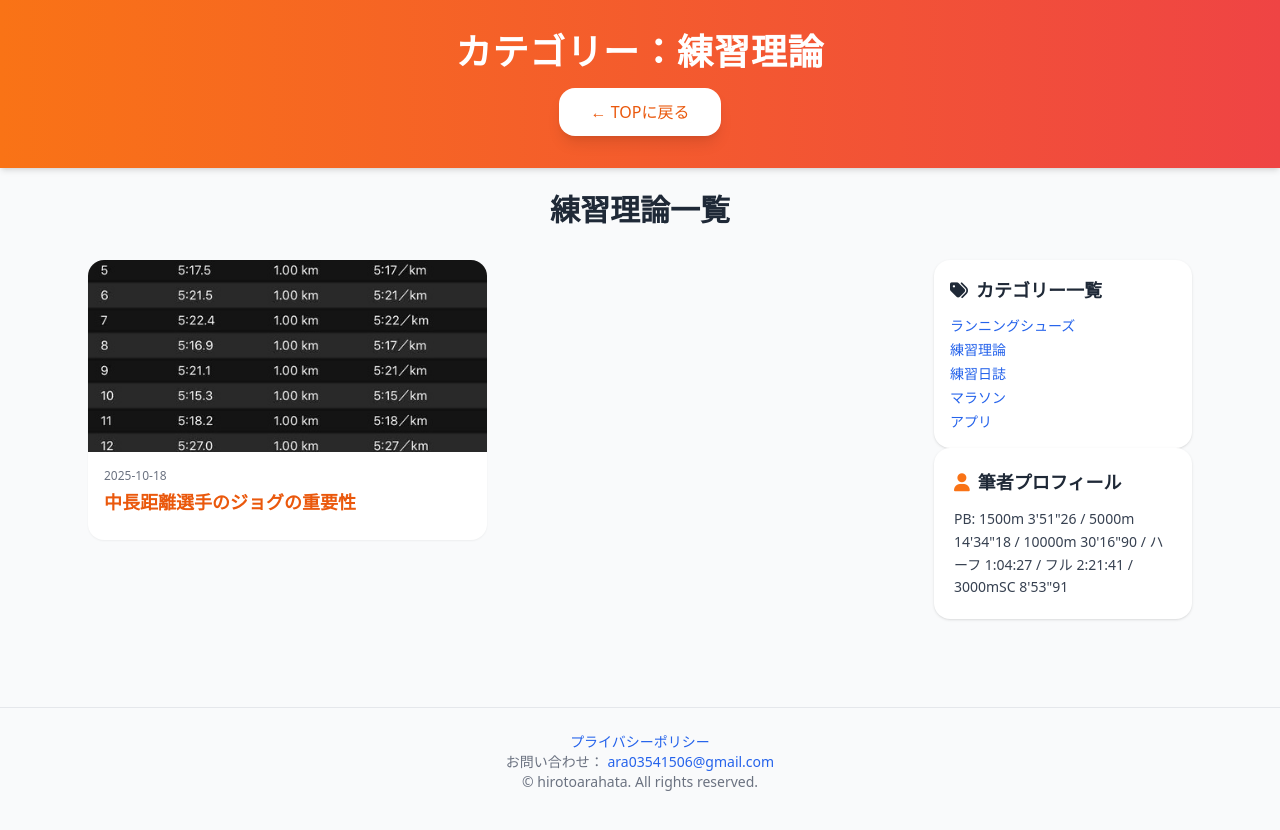
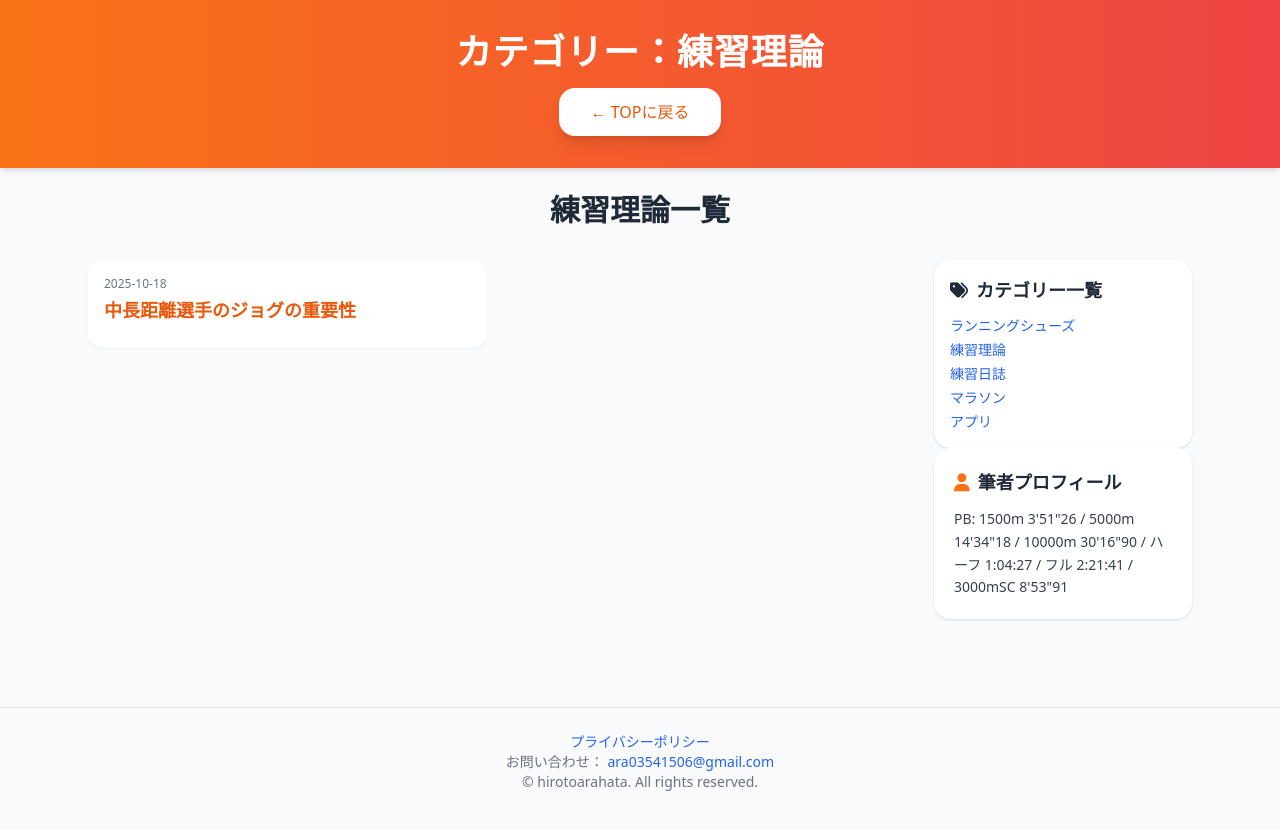
Before and after one commit to ara03541506-sys/ara03541506-sys.github.io, a Jekyll site: the page built from category_theory.html, in a window 1280 px wide. Shown: the top 830 px of the page. Built offline with Jekyll 4.4.1, drawn with Linux system fonts in a browser that asks for light colours; nearby versions of some CDN libraries.

Commit message:
Add files via upload

```diff
--- a/category_theory.html
+++ b/category_theory.html
@@ -14,9 +14,9 @@ permalink: /category_theory.html
         {% for post in site.categories.theory %}
           <a href="{{ post.url | relative_url }}"
              class="block rounded-2xl shadow-sm overflow-hidden bg-white hover:shadow-md transition">
-            <img src="{{ post.image | relative_url }}"
+            <!-- <img src="{{ post.image | relative_url }}"
                  class="w-full h-48 object-cover bg-gray-100"
-                 alt="{{ post.title }}">
+                 alt="{{ post.title }}"> -->
             <div class="p-4">
               <p class="text-xs text-gray-500">{{ post.date | date: "%Y-%m-%d" }}</p>
               <h2 class="text-lg font-bold text-orange-600 mt-1">{{ post.title }}</h2>
```
